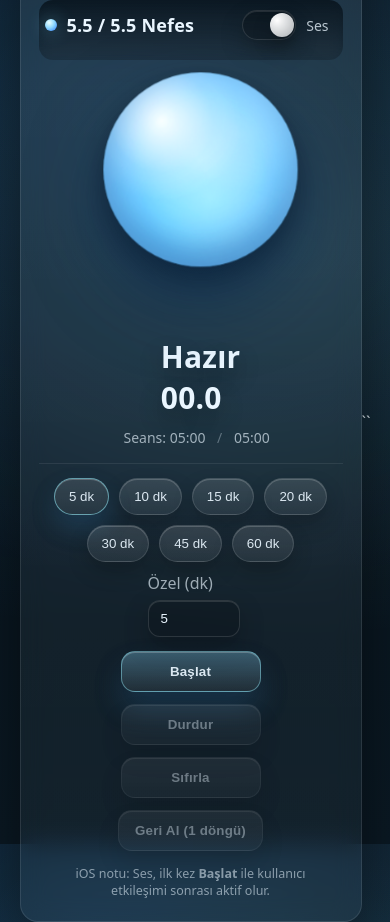
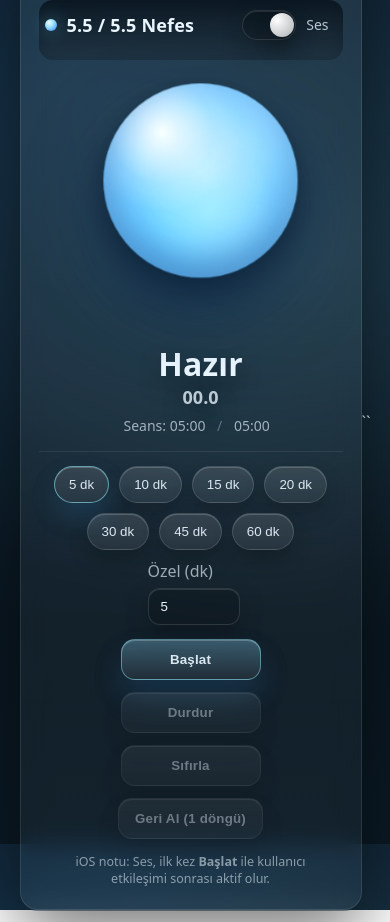
Before and after one commit to learnandbalance/Nefes-5nokta5, a plain HTML site: page index.html in a window 390 px wide. Drawn offline with Linux system fonts and the light colour scheme.

Commit message:
Update styles.css

```diff
--- a/styles.css
+++ b/styles.css
@@ -11,11 +11,12 @@
   --shadow: 0 22px 70px rgba(0,0,0,.55);
   --radius: 18px;
 
-  --scale: 0.82; /* JS bunu sürekli güncelliyor */
+  --scale: 0.82;
 }
 
 *{ box-sizing:border-box; }
 html,body{ height:100%; }
+
 body{
   margin:0;
   font-family: ui-sans-serif, system-ui, -apple-system, Segoe UI, Roboto, Arial;
@@ -41,6 +42,7 @@
   overflow: visible;
 }
 
+/* HEADER */
 .top{
   display:flex;
   align-items:center;
@@ -48,7 +50,6 @@
   gap:12px;
   padding: 4px 6px 14px;
 
-  /* iOS Safari’de sağ üst anahtar kaybolmasın */
   position: sticky;
   top: 0;
   z-index: 50;
@@ -75,10 +76,17 @@
   box-shadow: 0 0 18px rgba(125, 220, 255, .45);
 }
 
+/* STAGE */
 .stage{
   display:grid;
   place-items:center;
   padding: 16px 10px 6px;
+
+  /* iOS’ta orb arkasında “kutu/çerçeve” oluşmasın */
+  background: transparent !important;
+  border: 0 !important;
+  outline: 0 !important;
+  box-shadow: none !important;
 }
 
 .orb-wrap{
@@ -86,8 +94,18 @@
   aspect-ratio: 1 / 1;
   display:grid;
   place-items:center;
+
+  /* “kare mavi çerçeve” ihtimallerini sıfırla */
+  background: transparent !important;
+  border: 0 !important;
+  outline: 0 !important;
+  box-shadow: none !important;
+
+  /* blend-mode katmanları panelle karışıp kutu hissi vermesin */
+  isolation: isolate;
 }
 
+/* ORB */
 .orb{
   width: 78%;
   height: 78%;
@@ -99,6 +117,7 @@
     radial-gradient(circle at 30% 25%, rgba(255,255,255,.92), rgba(255,255,255,.15) 26%, transparent 40%),
     radial-gradient(circle at 55% 65%, rgba(180,245,255,.55), rgba(127,208,255,.22) 40%, transparent 65%),
     radial-gradient(circle at 50% 45%, var(--orbA) 0%, var(--orbB) 46%, var(--orbC) 100%);
+
   box-shadow:
     0 38px 90px rgba(0, 40, 80, .55),
     0 14px 30px rgba(0, 0, 0, .35),
@@ -140,6 +159,7 @@
   50%{ transform: translate(1.2%, 1%) rotate(6deg) scale(1.04); }
 }
 
+/* READOUT */
 .readout{
   width:100%;
   display:flex;
@@ -151,11 +171,28 @@
 }
 
 .phase{
-  font-size: 34px;          /* ⬅️ büyüttük */
-  font-weight: 800;
-  letter-spacing:.2px;
+  display:flex;
+  flex-direction:column;
+  align-items:center;
+  gap:8px;
   text-shadow: 0 10px 22px rgba(0,0,0,.35);
 }
+
+.phaseLine1{
+  font-size: 36px;
+  font-weight: 850;
+  letter-spacing: .2px;
+  line-height: 1.05;
+}
+
+.phaseLine2{
+  font-size: 20px;
+  font-weight: 750;
+  color: rgba(234,246,255,.78);
+  line-height: 1;
+}
+
+/* session row */
 .session{
   font-size: 14px;
   color: var(--muted);
@@ -164,6 +201,7 @@
 .muted{ color: var(--muted); }
 #doneText{ margin-left:8px; opacity:.85; }
 
+/* CONTROLS */
 .controls{
   border-top: 1px solid rgba(255,255,255,.08);
   padding: 14px 8px 6px;
@@ -214,9 +252,7 @@
   outline: none;
   box-shadow: inset 0 1px 0 rgba(255,255,255,.12), 0 10px 24px rgba(0,0,0,.25);
 }
-.custom input:focus{
-  border-color: rgba(150,240,255,.55);
-}
+.custom input:focus{ border-color: rgba(150,240,255,.55); }
 
 .buttons{
   display:flex;
@@ -234,7 +270,7 @@
   background: linear-gradient(180deg, rgba(255,255,255,.14), rgba(255,255,255,.06));
   box-shadow: 0 12px 24px rgba(0,0,0,.28), inset 0 1px 0 rgba(255,255,255,.18);
   cursor:pointer;
-  transition: transform .08s ease, box-shadow .18s ease, filter .18s ease, border-color .18s ease;
+  transition: transform .08s ease, box-shadow .18s ease, border-color .18s ease;
   font-weight: 650;
   letter-spacing:.2px;
 }
@@ -255,7 +291,7 @@
   padding-bottom: 2px;
 }
 
-/* Switch (daha görünür + daha büyük dokunma alanı) */
+/* Switch */
 .switch{
   display:flex;
   align-items:center;
@@ -290,5 +326,6 @@
 .switch input:checked + .slider::after{ left: 27px; }
 
 @media (max-width: 420px){
-  .phase{ font-size: 30px; }
+  .phaseLine1{ font-size: 32px; }
+  .phaseLine2{ font-size: 18px; }
 }
```
